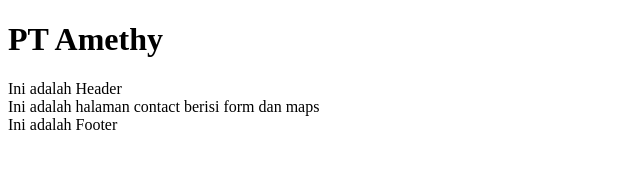
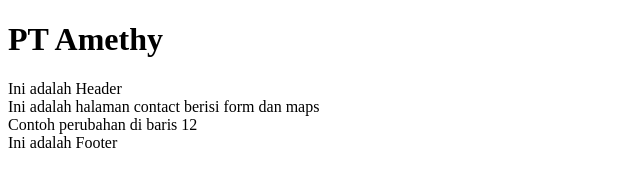
Before and after one commit to amethy01/CompanyProfile, a plain HTML site: page contact-us.html in a window 1280 px wide. Shown: the whole page, without its empty margins (0-640 px from the left). Drawn offline with Linux system fonts and the light colour scheme.

```diff
--- a/contact-us.html
+++ b/contact-us.html
@@ -9,7 +9,7 @@
     <h1>PT Amethy</h1>
     <header>Ini adalah Header</header>
     <div>Ini adalah halaman contact berisi form dan maps</div>
-
+    <div>Contoh perubahan di baris 12</div>
     <footer>Ini adalah Footer</footer>
 </body>
 </html>
```
